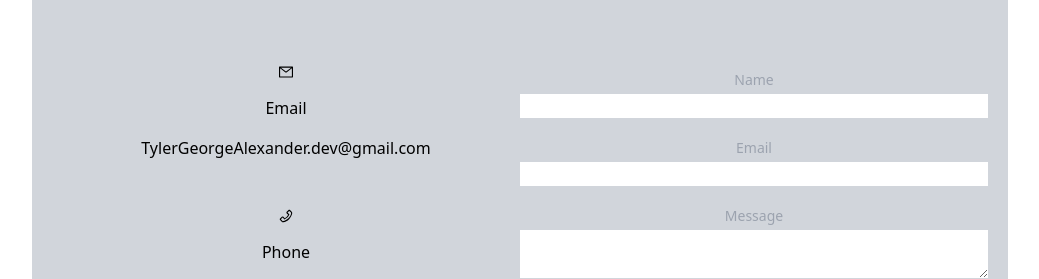
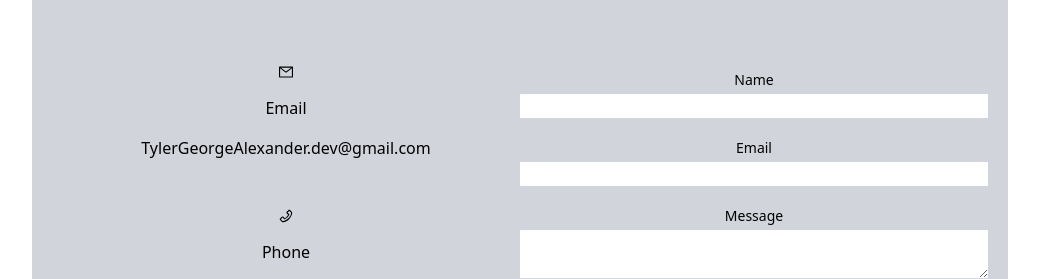
Before and after one commit to TylerGeorgeAlexander/my-next-portfolio, a Next.js app: page / in a window 1280 px wide. Shown: the part 4866-5145 px from the top of the page, without its empty margins (120-1159 px from the left). Built offline with nearby package versions, Linux system fonts and the light colour scheme.

Commit message:
css: grey to normal text for better clarity and darkmode toggle

```diff
--- a/app/components/ContactSection.tsx
+++ b/app/components/ContactSection.tsx
@@ -82,7 +82,7 @@ const ContactSection: React.FC = () => {
             className="lg:w-1/2 md:w-full flex flex-col text-center items-center md:ml-auto w-full md:py-8 mt-8 md:mt-0"
           >
             <div className="relative mb-4 w-full">
-              <label htmlFor="name" className="leading-7 text-sm text-gray-400">
+              <label htmlFor="name" className="leading-7 text-sm">
                 Name
               </label>
               <input
@@ -94,10 +94,7 @@ const ContactSection: React.FC = () => {
               />
             </div>
             <div className="relative mb-4 w-full">
-              <label
-                htmlFor="email"
-                className="leading-7 text-sm text-gray-400"
-              >
+              <label htmlFor="email" className="leading-7 text-sm">
                 Email
               </label>
               <input
@@ -109,10 +106,7 @@ const ContactSection: React.FC = () => {
               />
             </div>
             <div className="relative mb-4 w-full">
-              <label
-                htmlFor="message"
-                className="leading-7 text-sm text-gray-400"
-              >
+              <label htmlFor="message" className="leading-7 text-sm">
                 Message
               </label>
               <textarea
```
